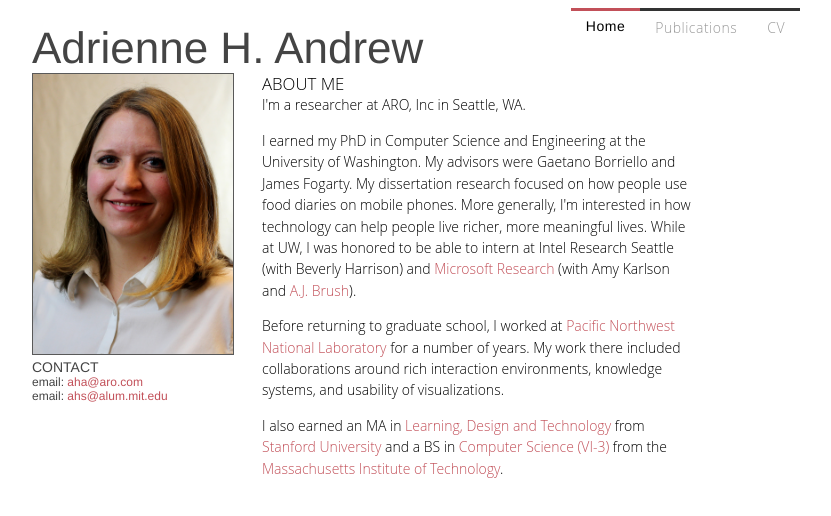
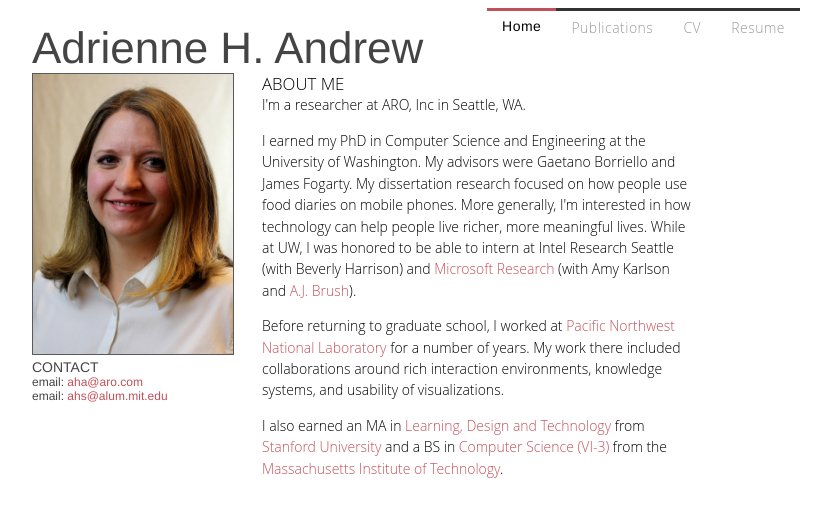
Before and after one commit to ahope/aha_website, a plain HTML site: page WebContent/index.html in a window 1280 px wide. Shown: the whole page, without its empty margins (224-1055 px from the left). Drawn offline with Linux system fonts and the light colour scheme.

Commit message:
Added link to updated resume.

```diff
--- a/WebContent/index.html
+++ b/WebContent/index.html
@@ -15,6 +15,7 @@
 				    <li><a href="aha_pubs.html">Publications</a></li>
 
                     <li><a href="andrewCV_dec12.pdf">CV</a></li>
+                    <li><a href="andrewResume_july14.pdf">Resume</a></li>
 				    <!--<li><a href="calendar.html">Calendar</a></li>-->
 				    <!--<li><a href="cv.html">CV</a></li>-->
 				</ul>
```
